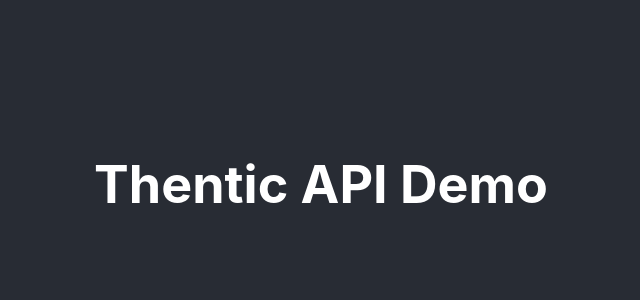
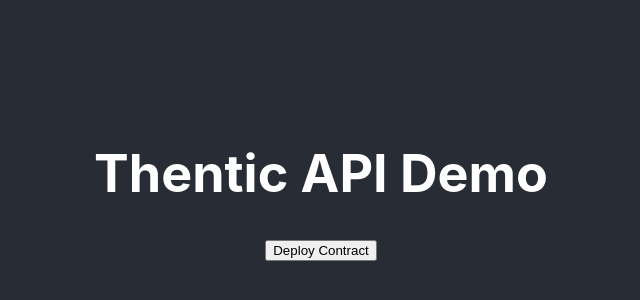
Before and after one commit to george-shammar/Thentic-API-demo, a React (Create React App) app: page / in a window 1280 px wide. Shown: the part 216-516 px from the top of the page, without its empty margins (319-959 px from the left). Built offline with nearby package versions, Linux system fonts and the light colour scheme.

Commit message:
Create deploy button

```diff
--- a/src/App.js
+++ b/src/App.js
@@ -1,11 +1,18 @@
 import './App.css';
 
 function App() {
+
+  function deploy() {
+
+  }
+
   return (
     <div className="App">
       <header className="App-header">
         <h1>Thentic API Demo</h1>
-
+        <button onClick = {() => deploy()}>
+          Deploy Contract
+        </button>
       </header>
     </div>
   );
```
